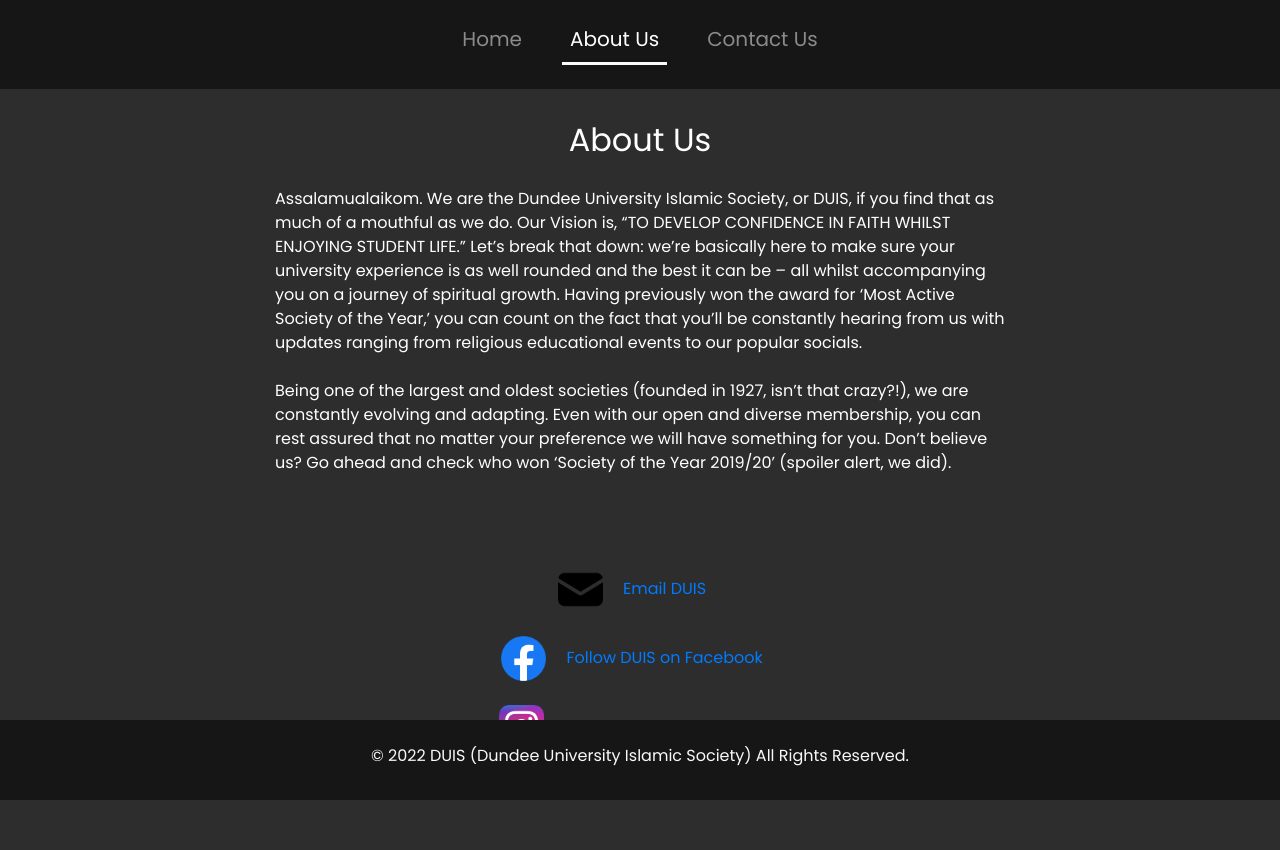
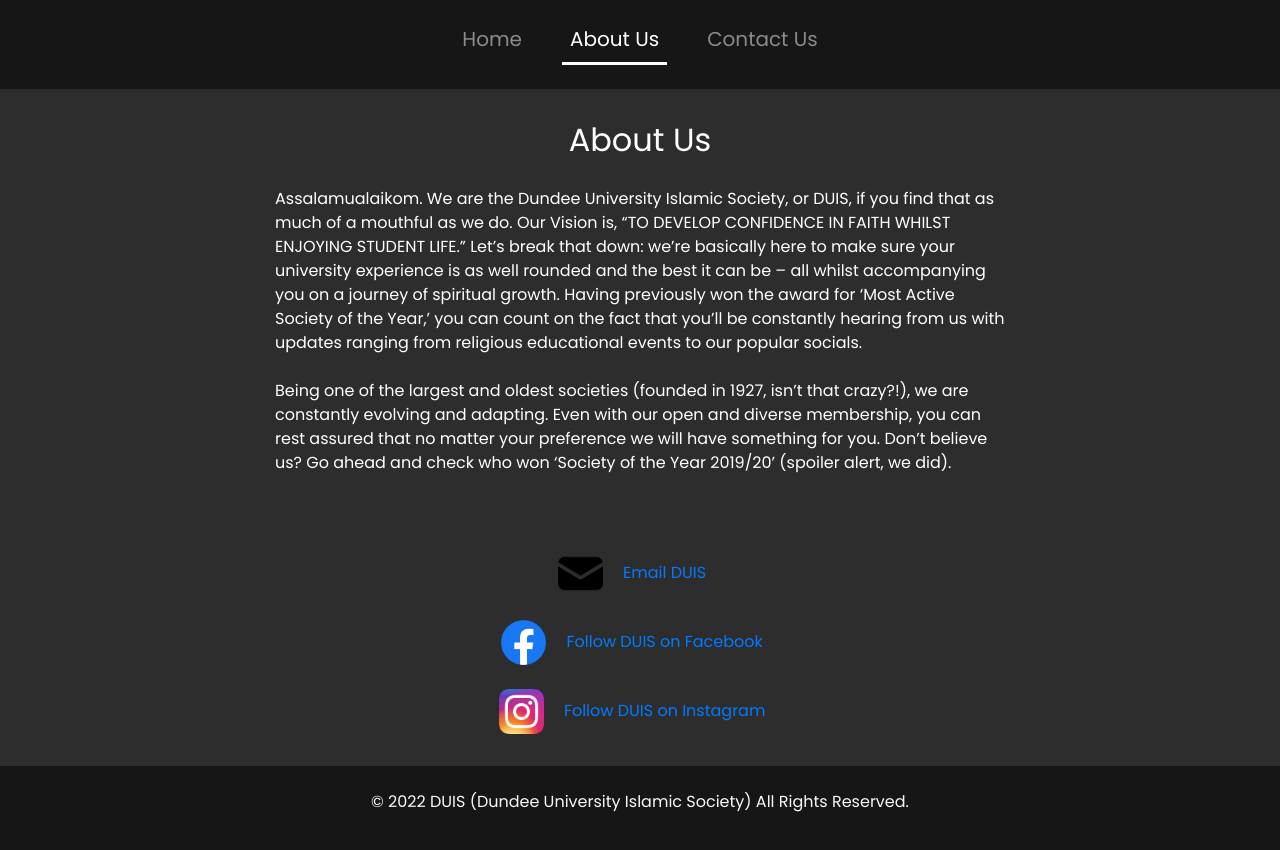
Before and after one commit to anasxyz/DUIS.com, a plain HTML site: page about_us.html in a window 1280 px wide. Before the commit the page ends 800 px from the top, so only its background shows below. Drawn offline with nearby package versions, Linux system fonts and the light colour scheme.

Commit message:
Added temporary solution to footer problem

```diff
--- a/about_us.html
+++ b/about_us.html
@@ -27,7 +27,7 @@
     <header>
         <!-- Navbar -->
         <nav class="navbar navbar-expand-sm navbar-dark accent p-3" id="top">
-            <div class="collapse navbar-collapse pb-2" id="navbarSupportedContent">
+            <div class="navbar-collapse pb-2" id="navbarSupportedContent">
                 <ul class="navbar-nav mx-auto">
                     <li class="nav-item mx-3">
                         <a class="nav-link" href="index.html">Home</a>
@@ -66,7 +66,7 @@
                 </div>
             </div>
             <div class="row">
-                <div class="col-8 mx-auto my-3 pt-3 text-center">
+                <div class="col-8 mx-auto my-3 text-center">
                     <p class="mt-4">
                         <img src="mail_icon.png" alt="mail_icon" height="45" width="45">
                         <a href="mailto:duis@dundee.ac.uk" class="px-3">Email DUIS</a>
@@ -86,7 +86,7 @@
 
     <footer>
         <!-- Footer -->
-        <div class="container-fluid py-3 accent fixed-bottom">
+        <div class="container-fluid py-3 accent allButFooter">
             <div class="row">
                 <div class="col-12 text-center pt-2">
                     <p class="footer-copyright text-light">© 2022 DUIS (Dundee University Islamic Society) All Rights
--- a/style.css
+++ b/style.css
@@ -30,3 +30,7 @@ h1, h2, p, label {
 .underlined {
     border-bottom: 3px solid #FAFAFF;
 }
+
+.allButFooter {
+    min-height: calc(100vh - 40px);
+}
```
Also changed, not shown: contact_us.html (+1 -1 lines), index.html (+1 -1 lines).
